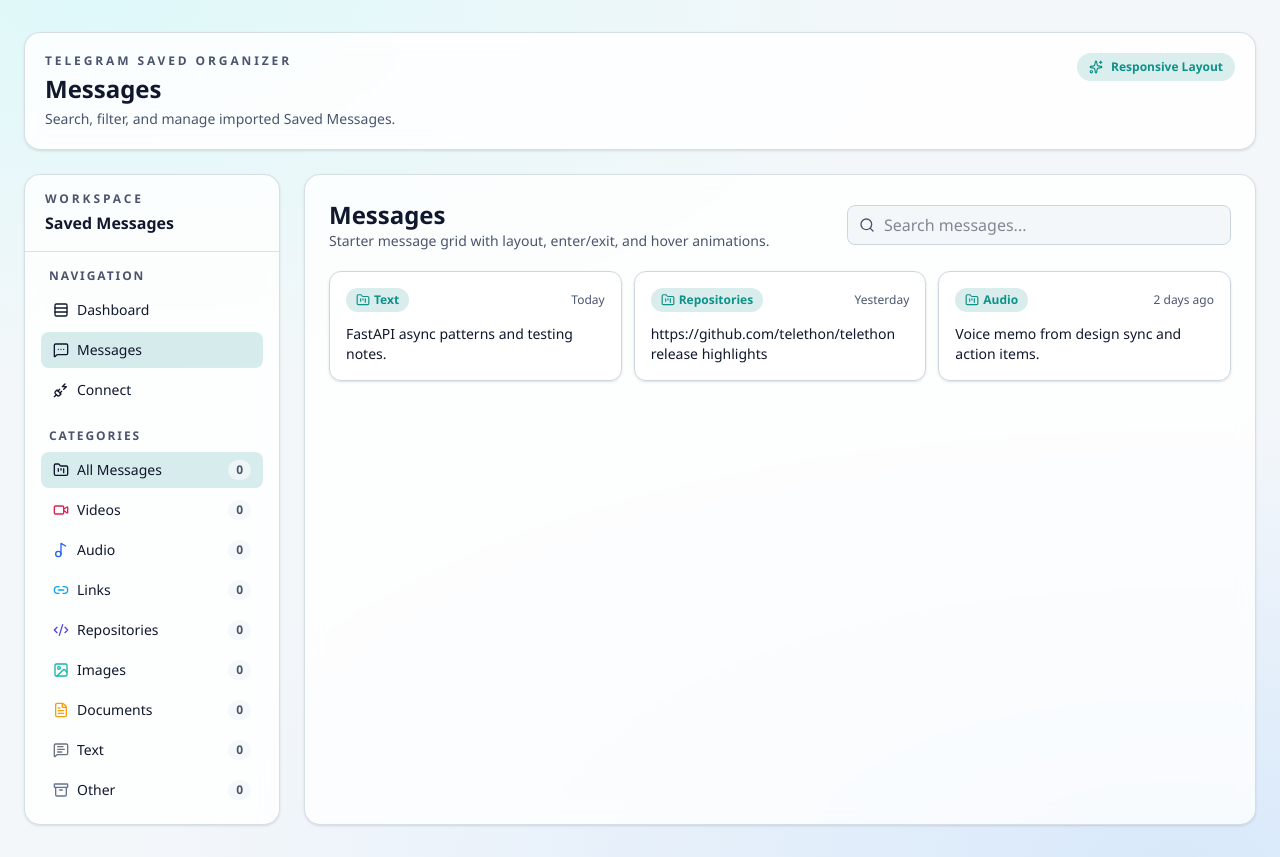
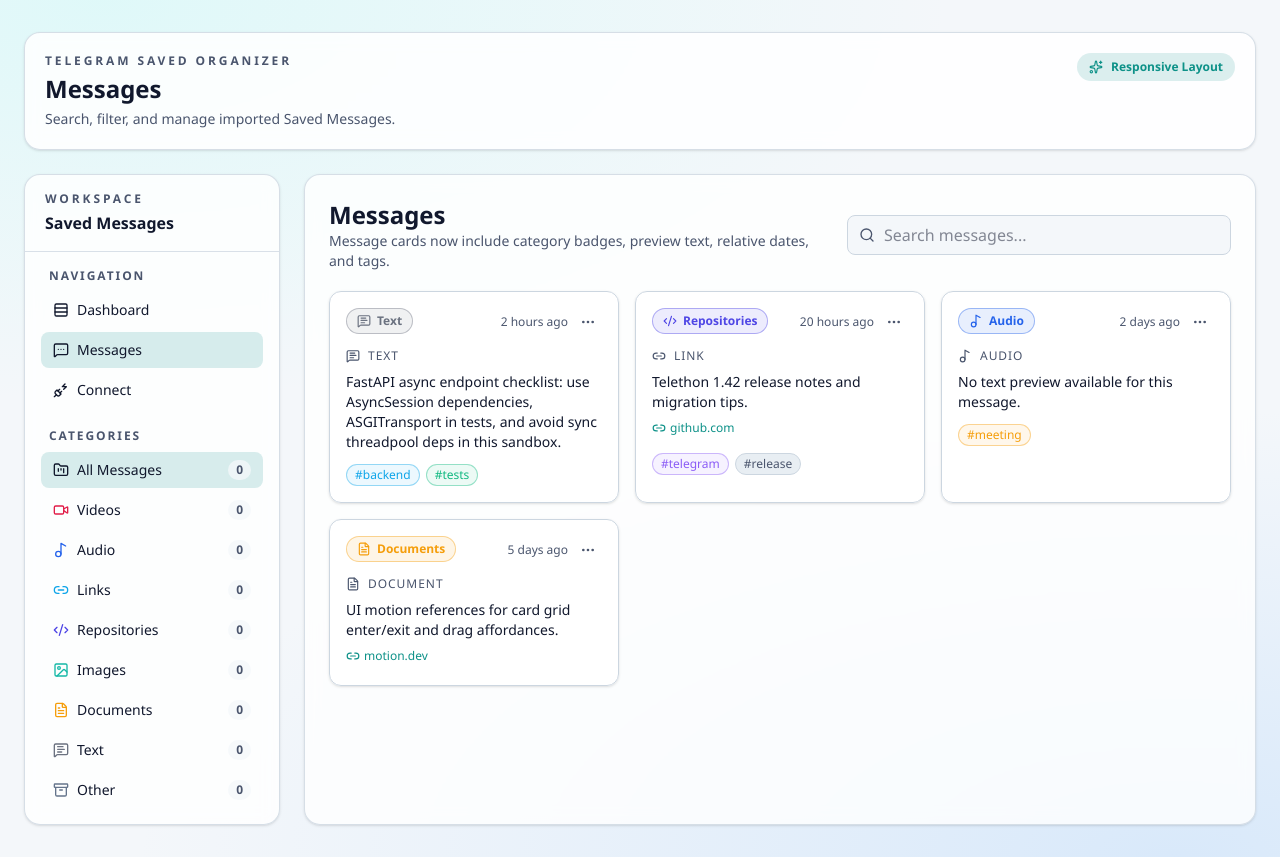
Before and after one commit to Endogen/telegram-saved-organizer, a React (Vite) app in the folder frontend/: page /messages in a window 1280 px wide. Built offline with nearby package versions, Linux system fonts and the light colour scheme; no server answers; the HTML template or start-up script is replaced by a standard one.

Commit message:
feat(frontend): add reusable message card component

```diff
--- /dev/null
+++ b/frontend/src/components/messages/message-card.tsx
@@ -0,0 +1,217 @@
+import { motion } from "framer-motion";
+import {
+  Archive,
+  Code2,
+  FileText,
+  FolderKanban,
+  ImageIcon,
+  Link2,
+  MessageSquareText,
+  MoreHorizontal,
+  Music2,
+  type LucideIcon,
+  Video,
+} from "lucide-react";
+
+import type { MessageListItem } from "@/types/message";
+
+const categoryIconMap: Record<string, LucideIcon> = {
+  video: Video,
+  music: Music2,
+  link: Link2,
+  code: Code2,
+  image: ImageIcon,
+  "file-text": FileText,
+  "message-square": MessageSquareText,
+  archive: Archive,
+};
+
+function resolveCategoryIcon(iconName: string): LucideIcon {
+  return categoryIconMap[iconName.toLowerCase()] ?? FolderKanban;
+}
+
+function resolveMediaIcon(mediaType: string | null, hasUrl: boolean): LucideIcon {
+  const normalizedType = mediaType?.toLowerCase() ?? "";
+  if (normalizedType.includes("video")) {
+    return Video;
+  }
+  if (normalizedType.includes("audio") || normalizedType.includes("voice")) {
+    return Music2;
+  }
+  if (normalizedType.includes("photo") || normalizedType.includes("image")) {
+    return ImageIcon;
+  }
+  if (normalizedType.includes("document") || normalizedType.includes("file") || normalizedType.includes("pdf")) {
+    return FileText;
+  }
+  if (hasUrl) {
+    return Link2;
+  }
+  return MessageSquareText;
+}
+
+function resolveMediaLabel(mediaType: string | null, hasUrl: boolean): string {
+  const normalizedType = mediaType?.toLowerCase() ?? "";
+  if (normalizedType.includes("video")) {
+    return "Video";
+  }
+  if (normalizedType.includes("audio") || normalizedType.includes("voice")) {
+    return "Audio";
+  }
+  if (normalizedType.includes("photo") || normalizedType.includes("image")) {
+    return "Image";
+  }
+  if (normalizedType.includes("document") || normalizedType.includes("file") || normalizedType.includes("pdf")) {
+    return "Document";
+  }
+  if (hasUrl) {
+    return "Link";
+  }
+  return "Text";
+}
+
+function parseUrlDomain(rawUrl: string | null): string | null {
+  if (rawUrl === null || rawUrl.trim().length === 0) {
+    return null;
+  }
+
+  try {
+    const parsed = new URL(rawUrl);
+    return parsed.hostname.replace(/^www\./, "") || rawUrl;
+  } catch {
+    return rawUrl;
+  }
+}
+
+function formatRelativeDate(isoDate: string): string {
+  const parsed = new Date(isoDate);
+  if (Number.isNaN(parsed.getTime())) {
+    return "Unknown date";
+  }
+
+  const diffMs = parsed.getTime() - Date.now();
+  const absDiff = Math.abs(diffMs);
+
+  const minuteMs = 60 * 1000;
+  const hourMs = 60 * minuteMs;
+  const dayMs = 24 * hourMs;
+  const weekMs = 7 * dayMs;
+  const monthMs = 30 * dayMs;
+  const yearMs = 365 * dayMs;
+
+  const formatter = new Intl.RelativeTimeFormat("en", { numeric: "auto" });
+
+  if (absDiff < hourMs) {
+    return formatter.format(Math.round(diffMs / minuteMs), "minute");
+  }
+  if (absDiff < dayMs) {
+    return formatter.format(Math.round(diffMs / hourMs), "hour");
+  }
+  if (absDiff < weekMs) {
+    return formatter.format(Math.round(diffMs / dayMs), "day");
+  }
+  if (absDiff < monthMs) {
+    return formatter.format(Math.round(diffMs / weekMs), "week");
+  }
+  if (absDiff < yearMs) {
+    return formatter.format(Math.round(diffMs / monthMs), "month");
+  }
+  return formatter.format(Math.round(diffMs / yearMs), "year");
+}
+
+function withAlpha(color: string | null, alphaHex: string): string | null {
+  if (color === null || !/^#[0-9a-f]{6}$/i.test(color)) {
+    return null;
+  }
+  return `${color}${alphaHex}`;
+}
+
+type MessageCardProps = {
+  message: MessageListItem;
+};
+
+export function MessageCard({ message }: MessageCardProps) {
+  const CategoryIcon = resolveCategoryIcon(message.category.icon);
+  const urlDomain = parseUrlDomain(message.url);
+  const hasUrl = message.url !== null && message.url.trim().length > 0;
+  const MediaIcon = resolveMediaIcon(message.media_type, hasUrl);
+  const mediaLabel = resolveMediaLabel(message.media_type, hasUrl);
+  const previewText =
+    message.content !== null && message.content.trim().length > 0
+      ? message.content.trim()
+      : "No text preview available for this message.";
+
+  return (
+    <motion.article
+      layout
+      initial={{ opacity: 0, y: 20 }}
+      animate={{ opacity: 1, y: 0 }}
+      exit={{ opacity: 0, scale: 0.95 }}
+      whileHover={{ y: -4, transition: { duration: 0.15 } }}
+      className="rounded-xl border border-[hsl(var(--border))] bg-[hsl(var(--card)/0.96)] p-4 shadow-sm transition-shadow hover:shadow-md"
+    >
+      <div className="flex items-start justify-between gap-3">
+        <span
+          className="inline-flex items-center gap-1.5 rounded-full border px-2.5 py-1 text-xs font-semibold"
+          style={{
+            color: message.category.color,
+            borderColor: withAlpha(message.category.color, "66") ?? "hsl(var(--border))",
+            backgroundColor: withAlpha(message.category.color, "1A") ?? "hsl(var(--muted))",
+          }}
+        >
+          <CategoryIcon className="size-3.5" />
+          {message.category.name}
+        </span>
+
+        <div className="flex items-center gap-1.5">
+          <time
+            className="text-xs text-[hsl(var(--muted-foreground))]"
+            dateTime={message.date}
+            title={new Date(message.date).toLocaleString()}
+          >
+            {formatRelativeDate(message.date)}
+          </time>
+          <button
+            type="button"
+            aria-label="Message actions"
+            className="inline-flex h-7 w-7 items-center justify-center rounded-md text-[hsl(var(--muted-foreground))] transition-colors hover:bg-[hsl(var(--muted))] hover:text-[hsl(var(--foreground))]"
+          >
+            <MoreHorizontal className="size-4" />
+          </button>
+        </div>
+      </div>
+
+      <div className="mt-3 flex items-center gap-2 text-xs font-medium uppercase tracking-[0.08em] text-[hsl(var(--muted-foreground))]">
+        <MediaIcon className="size-3.5" />
+        <span>{mediaLabel}</span>
+      </div>
+
+      <p className="mt-2 text-sm text-[hsl(var(--foreground))]">{previewText}</p>
+
+      {urlDomain !== null ? (
+        <p className="mt-2 inline-flex items-center gap-1 text-xs font-medium text-[hsl(var(--primary))]">
+          <Link2 className="size-3.5" />
+          {urlDomain}
+        </p>
+      ) : null}
+
+      {message.tags.length > 0 ? (
+        <ul className="mt-3 flex flex-wrap gap-1.5">
+          {message.tags.map((tag) => (
+            <li
+              key={tag.id}
+              className="rounded-full border px-2 py-0.5 text-xs font-medium"
+              style={{
+                color: tag.color ?? "hsl(var(--muted-foreground))",
+                borderColor: withAlpha(tag.color, "66") ?? "hsl(var(--border))",
+                backgroundColor: withAlpha(tag.color, "14") ?? "hsl(var(--muted))",
+              }}
+            >
+              #{tag.name}
+            </li>
+          ))}
+        </ul>
+      ) : null}
+    </motion.article>
+  );
+}
--- a/frontend/src/pages/messages-page.tsx
+++ b/frontend/src/pages/messages-page.tsx
@@ -1,30 +1,118 @@
 import { AnimatePresence, motion } from "framer-motion";
-import { FolderKanban, Search } from "lucide-react";
+import { Search } from "lucide-react";
 import { useSearchParams } from "react-router-dom";
 
+import { MessageCard } from "@/components/messages/message-card";
 import { useUiStore } from "@/stores/ui-store";
+import type { MessageListItem } from "@/types/message";
 
-const sampleMessages = [
+function isoHoursAgo(hours: number): string {
+  return new Date(Date.now() - hours * 60 * 60 * 1000).toISOString();
+}
+
+const sampleMessages: MessageListItem[] = [
   {
     id: 1,
-    preview: "FastAPI async patterns and testing notes.",
-    category: "Text",
-    categorySlug: "text",
-    date: "Today",
+    telegram_id: 1401,
+    content:
+      "FastAPI async endpoint checklist: use AsyncSession dependencies, ASGITransport in tests, and avoid sync threadpool deps in this sandbox.",
+    media_type: null,
+    file_name: null,
+    file_size: null,
+    mime_type: null,
+    url: null,
+    sender_name: "Saved Messages",
+    date: isoHoursAgo(2),
+    category_id: 7,
+    raw_data: {},
+    created_at: isoHoursAgo(2),
+    updated_at: isoHoursAgo(2),
+    category: {
+      id: 7,
+      name: "Text",
+      slug: "text",
+      icon: "message-square",
+      color: "#6B7280",
+    },
+    tags: [
+      { id: 1, name: "backend", color: "#0EA5E9" },
+      { id: 2, name: "tests", color: "#10B981" },
+    ],
   },
   {
     id: 2,
-    preview: "https://github.com/telethon/telethon release highlights",
-    category: "Repositories",
-    categorySlug: "repositories",
-    date: "Yesterday",
+    telegram_id: 1402,
+    content: "Telethon 1.42 release notes and migration tips.",
+    media_type: null,
+    file_name: null,
+    file_size: null,
+    mime_type: null,
+    url: "https://github.com/LonamiWebs/Telethon/releases",
+    sender_name: "Saved Messages",
+    date: isoHoursAgo(20),
+    category_id: 4,
+    raw_data: {},
+    created_at: isoHoursAgo(20),
+    updated_at: isoHoursAgo(20),
+    category: {
+      id: 4,
+      name: "Repositories",
+      slug: "repositories",
+      icon: "code",
+      color: "#4F46E5",
+    },
+    tags: [
+      { id: 3, name: "telegram", color: "#8B5CF6" },
+      { id: 4, name: "release", color: null },
+    ],
   },
   {
     id: 3,
-    preview: "Voice memo from design sync and action items.",
-    category: "Audio",
-    categorySlug: "audio",
-    date: "2 days ago",
+    telegram_id: 1403,
+    content: null,
+    media_type: "audio/ogg",
+    file_name: "standup-notes.ogg",
+    file_size: 280194,
+    mime_type: "audio/ogg",
+    url: null,
+    sender_name: "Saved Messages",
+    date: isoHoursAgo(52),
+    category_id: 2,
+    raw_data: {},
+    created_at: isoHoursAgo(52),
+    updated_at: isoHoursAgo(52),
+    category: {
+      id: 2,
+      name: "Audio",
+      slug: "audio",
+      icon: "music",
+      color: "#2563EB",
+    },
+    tags: [{ id: 5, name: "meeting", color: "#F59E0B" }],
+  },
+  {
+    id: 4,
+    telegram_id: 1404,
+    content: "UI motion references for card grid enter/exit and drag affordances.",
+    media_type: "document",
+    file_name: "motion-notes.pdf",
+    file_size: 481023,
+    mime_type: "application/pdf",
+    url: "https://motion.dev/docs",
+    sender_name: "Saved Messages",
+    date: isoHoursAgo(130),
+    category_id: 6,
+    raw_data: {},
+    created_at: isoHoursAgo(130),
+    updated_at: isoHoursAgo(130),
+    category: {
+      id: 6,
+      name: "Documents",
+      slug: "documents",
+      icon: "file-text",
+      color: "#F59E0B",
+    },
+    tags: [],
   },
 ];
 
@@ -41,9 +129,20 @@ export function MessagesPage() {
   const setSearchQuery = useUiStore((state) => state.setSearchQuery);
   const categoryFilter = searchParams.get("category")?.trim().toLowerCase() ?? "";
 
+  const normalizedSearchQuery = searchQuery.trim().toLowerCase();
+
   const filtered = sampleMessages.filter((message) => {
-    const matchesSearch = message.preview.toLowerCase().includes(searchQuery.trim().toLowerCase());
-    const matchesCategory = categoryFilter.length === 0 || message.categorySlug === categoryFilter;
+    const searchableContent = [
+      message.content ?? "",
+      message.url ?? "",
+      message.sender_name ?? "",
+      message.tags.map((tag) => tag.name).join(" "),
+    ]
+      .join(" ")
+      .toLowerCase();
+
+    const matchesSearch = searchableContent.includes(normalizedSearchQuery);
+    const matchesCategory = categoryFilter.length === 0 || message.category.slug === categoryFilter;
     return matchesSearch && matchesCategory;
   });
 
@@ -53,7 +152,7 @@ export function MessagesPage() {
         <div>
           <h2 className="text-2xl font-semibold text-[hsl(var(--foreground))]">Messages</h2>
           <p className="text-sm text-[hsl(var(--muted-foreground))]">
-            Starter message grid with layout, enter/exit, and hover animations.
+            Message cards now include category badges, preview text, relative dates, and tags.
             {categoryFilter.length > 0 ? ` Active category: ${formatCategoryFilter(categoryFilter)}.` : ""}
           </p>
         </div>
@@ -69,27 +168,10 @@ export function MessagesPage() {
         </label>
       </div>
 
-      <motion.div layout className="mt-5 grid gap-3 md:grid-cols-2 xl:grid-cols-3">
+      <motion.div layout className="mt-5 grid gap-4 sm:grid-cols-2 xl:grid-cols-3">
         <AnimatePresence>
           {filtered.map((message) => (
-            <motion.article
-              key={message.id}
-              layout
-              initial={{ opacity: 0, y: 20 }}
-              animate={{ opacity: 1, y: 0 }}
-              exit={{ opacity: 0, scale: 0.95 }}
-              whileHover={{ y: -4, transition: { duration: 0.15 } }}
-              className="rounded-xl border border-[hsl(var(--border))] bg-[hsl(var(--card)/0.95)] p-4 shadow-sm"
-            >
-              <div className="flex items-center justify-between gap-3">
-                <span className="inline-flex items-center gap-1 rounded-full bg-[hsl(var(--primary)/0.16)] px-2.5 py-1 text-xs font-semibold text-[hsl(var(--primary))]">
-                  <FolderKanban className="size-3.5" />
-                  {message.category}
-                </span>
-                <span className="text-xs text-[hsl(var(--muted-foreground))]">{message.date}</span>
-              </div>
-              <p className="mt-3 text-sm text-[hsl(var(--foreground))]">{message.preview}</p>
-            </motion.article>
+            <MessageCard key={message.id} message={message} />
           ))}
         </AnimatePresence>
       </motion.div>
--- /dev/null
+++ b/frontend/src/types/message.ts
@@ -0,0 +1,39 @@
+export type MessageCategory = {
+  id: number;
+  name: string;
+  slug: string;
+  icon: string;
+  color: string;
+};
+
+export type MessageTag = {
+  id: number;
+  name: string;
+  color: string | null;
+};
+
+export type MessageListItem = {
+  id: number;
+  telegram_id: number;
+  content: string | null;
+  media_type: string | null;
+  file_name: string | null;
+  file_size: number | null;
+  mime_type: string | null;
+  url: string | null;
+  sender_name: string | null;
+  date: string;
+  category_id: number;
+  raw_data: Record<string, unknown>;
+  created_at: string;
+  updated_at: string;
+  category: MessageCategory;
+  tags: MessageTag[];
+};
+
+export type MessageListResponse = {
+  items: MessageListItem[];
+  total: number;
+  page: number;
+  per_page: number;
+};
```
Also changed, not shown: 2 other files (tests, documents, lock files or other folders).
